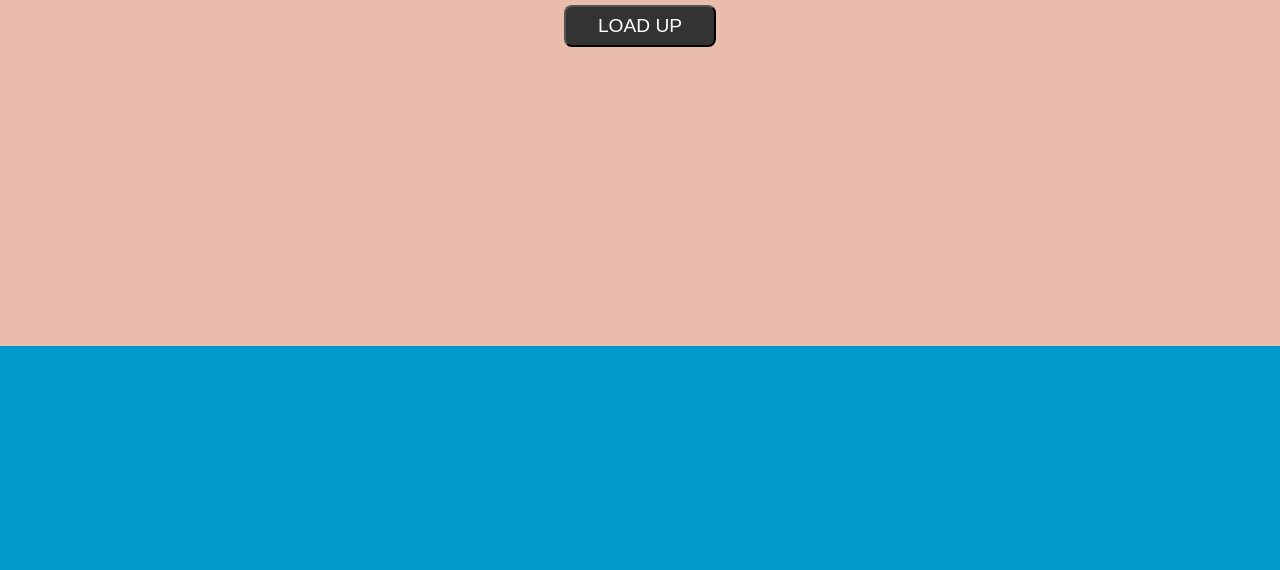
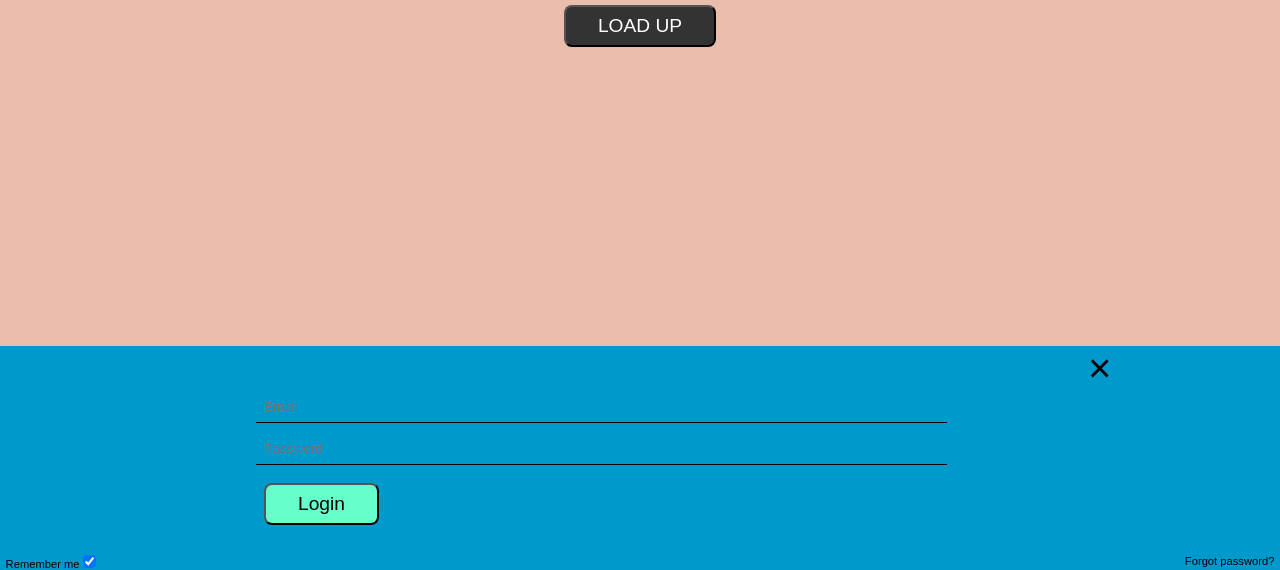
Before and after one commit to OlawaleJoseph/decagon-bootcamp, a website: page index.html in a window 1280 px wide. Shown: the part 424-994 px from the top of the page. Before the commit the page ends 800 px from the top, so only its background shows below. Drawn offline with Linux system fonts and the light colour scheme.

Commit message:
created login form

```diff
--- a/css/index.css
+++ b/css/index.css
@@ -170,3 +170,48 @@ label {
     background-color: #333;
     color: #fff
 }
+
+form#login-form {
+    background-color: #eee;
+    width: 60%;
+    height: 50%;
+    border-radius: 10px;
+    position: absolute;
+    top: 23%;
+    left: 20%;
+    font-size: 1.3rem;
+    display: none;
+    color: #874e4c;
+}
+
+#form-container {
+    width: 60%;
+    margin: 0 auto;
+}
+
+#form-container input {
+    width: 90%;
+}
+
+#close-login-form {
+    font-size: 2.5rem;
+    position: relative;
+    left: 85%;
+}
+
+#close-login-form:hover {
+    cursor: pointer;
+    color: red;
+}
+
+#reset-password {
+    display: flex;
+    justify-content: space-between;
+    font-size: 0.7em;
+    padding: 2em 0.5em 0 0.5em
+}
+
+#reset-password label {
+    margin: 0;
+    display: inline-block;
+}
--- a/index.html
+++ b/index.html
@@ -39,6 +39,28 @@
             </div>
         </div>
 
+        <div id="login-form-div">
+            <form action="" method="POST" id="loginForm">
+                <span id="close-login-form">&times;</span>
+                <div id="form-container">
+                    <input type="text" placeholder="Email" name="username" id="username" required class="input" />
+                    <input type="password" placeholder="Password" name="password" id="password" required class="input" />
+
+                    <a href="./views/user-dashboard.html"><button type="button" id="loginBtn">Login</button></a>
+                </div>
+
+                <div id="reset-password">
+                    <div>
+                        <label for="remember-me">Remember me</label>
+                        <input type="checkbox" checked="checked" name="remember-me" />
+                    </div>
+
+                    <span class="reset-password">Forgot
+                        <a href="./views/password-reset.html" id="reset-password-link">password?</a></span>
+                </div>
+            </form>
+        </div>
+
     </div>
 
 </body>
```
